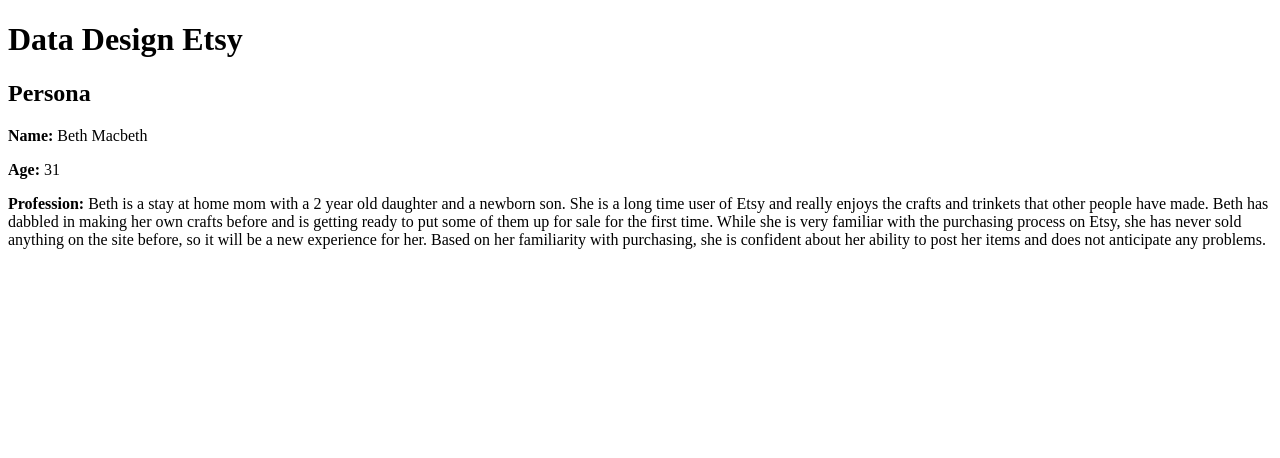
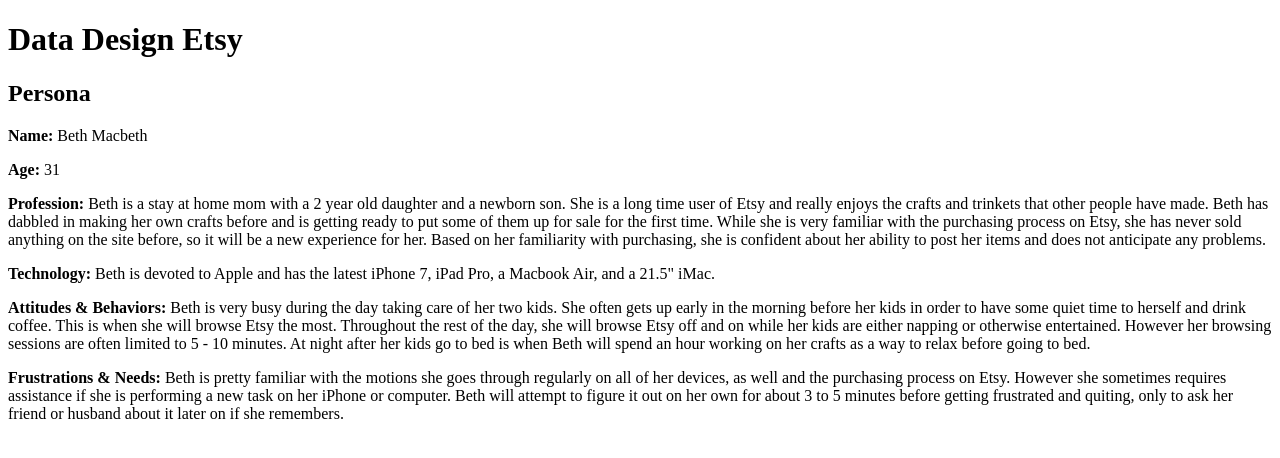
Before and after one commit to djackreuter/data-design-etsy, a PHP site: page / in a window 1280 px wide. Shown: the top 458 px of the page. Run offline with PHP 8.4, Linux system fonts and the light colour scheme.

Commit message:
added tech, attitudes & behaviors, and frustrations and needs to the persona

```diff
--- a/index.php
+++ b/index.php
@@ -15,6 +15,19 @@
 			time. While she is very familiar with the purchasing process on Etsy, she has never sold anything on the
 			site before, so it will be a new experience for her. Based on her familiarity with purchasing, she
 			is confident about her ability to post her items and does not anticipate any problems.</p>
+		<p><strong>Technology:</strong> Beth is devoted to Apple and has the latest iPhone 7, iPad Pro, a Macbook Air,
+			and a 21.5" iMac.</p>
+		<p><strong>Attitudes & Behaviors:</strong> Beth is very busy during the day taking care of her two kids. She
+			often gets up early in the morning before her kids in order to have some quiet time to herself and drink
+			coffee. This is when she will browse Etsy the most. Throughout the rest of the day, she will browse Etsy
+			off and on while her kids are either napping or otherwise entertained. However her browsing sessions are
+			often limited to 5 - 10 minutes. At night after her kids go to bed is when Beth will spend an hour working
+			on her crafts as a way to relax before going to bed.</p>
+		<p><strong>Frustrations & Needs:</strong> Beth is pretty familiar with the motions she goes through regularly
+			on all of her devices, as well and the purchasing process on Etsy. However she sometimes requires assistance
+			if she is performing a new task on her iPhone or computer. Beth will attempt to figure it out on her own for
+			about 3 to 5 minutes before getting frustrated and quiting, only to ask her friend or husband about it later
+			on if she remembers.</p>
 
 	</body>
 </html>
```
